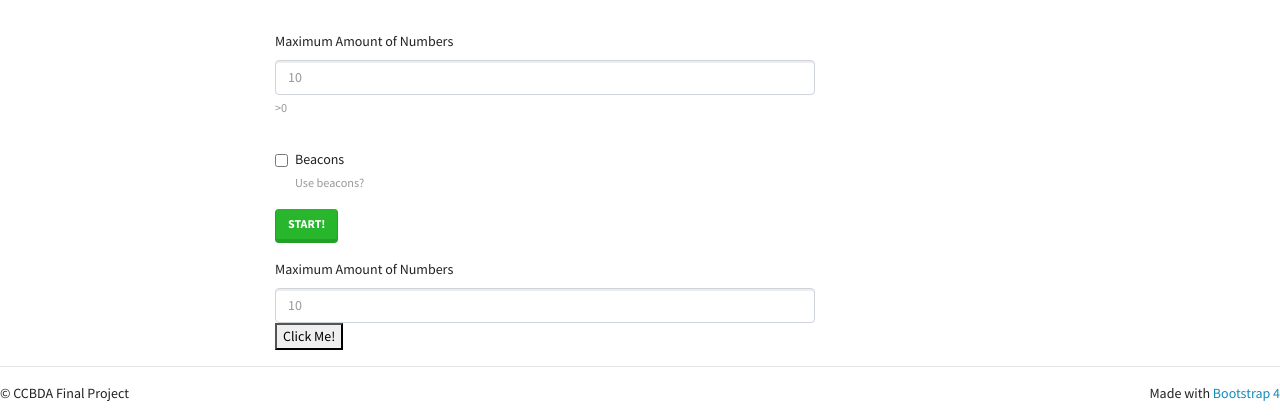
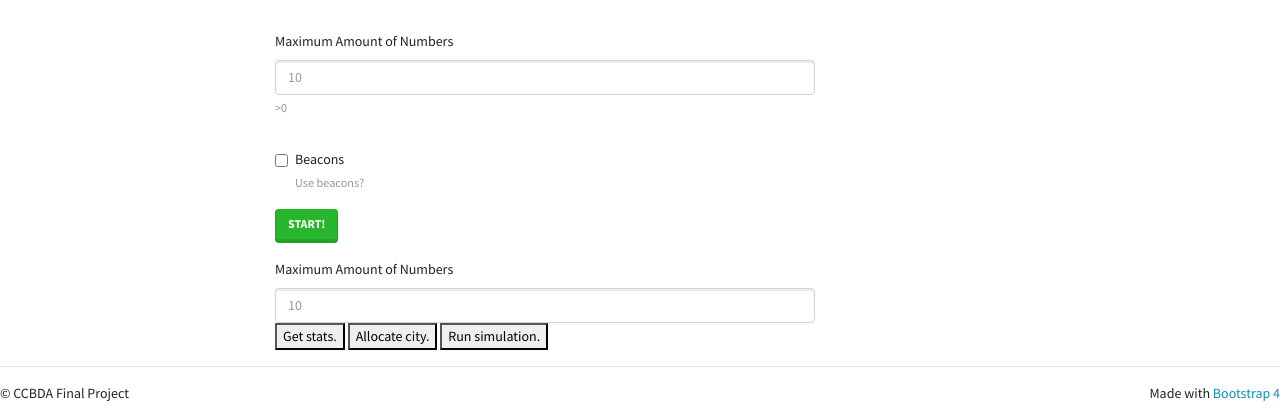
Before and after one commit to borysova/CCBDA-Frontend, a Django app: page / in a window 1280 px wide. Shown: the part 1168-1588 px from the top of the page. Run offline with Django 3.2, Linux system fonts and the light colour scheme; some libraries are stand-ins or nearby versions.

Commit message:
commit_endpoints

```diff
--- a/form/templates/index.html
+++ b/form/templates/index.html
@@ -61,7 +61,9 @@
                            <label for="maxRounds">Maximum Amount of Numbers</label>
                             <input type="number" name="max_rounds" class="form-control" id="test-label" aria-describedby="roundsHelp" placeholder="10" min="0">
                         </form>
-                        <button type="button" type = "submit" form = "test-form" id="test-button">Click Me!</button>
+                        <button type="button" type = "submit"  id="test-button">Get stats.</button>
+                        <button type="button" type = "submit"  id="test-button2">Allocate city.</button>
+                        <button type="button" type = "submit"  id="test-button3">Run simulation.</button>
                     </div>
                 </div></div>
             {% else %}
@@ -115,33 +117,38 @@
 
     }   );*/
 
-  $("#test-button").click(function(){
+    $("#test-button3").click(function(){
             var aux_data = {"individuals": 2000,"incubation": 2,"symptomatic": 4,"immunity": 14,"mortality": 10, "beacons": "True","scale_city": 200,"max_rounds": 1}
+
             jQuery.ajax ({
                 url: "https://860ty33200.execute-api.eu-west-1.amazonaws.com/ccbda/allocate-city",
                 type: "POST",
                 data: JSON.stringify(aux_data),
                 dataType: "json",
                 contentType: "application/json"
-	}).done(function(data){
-	}).fail(function(xhr, error, error2){
-		console.log(error2);
-	})
-    }   );
+	        }).done(function(data){console.log(data)}).fail(function(xhr, error, error2){console.log(error);console.log(error2);})
+    });
 
 
-   /* $("").click(function(){
-        var a = document.getElementById("test-label").value;
-        var input = document.getElementById("test-label").value;
-        var i = Number(input)
-        var dict = {individuals: 2000, incubation: 2, symptomatic: 4, immunity: 14, mortality: 10, beacons: "True",
-            scale_city: 200, max_rounds: 1};
-        var res = JSON.stringify(dict);
-        console.log(res);
-        $.get("https://ehno8ok3r3.execute-api.eu-west-1.amazonaws.com/retrieve_stats?id=1", function(data, status){
+    $("#test-button2").click(function(){
+            var aux_data = {"individuals": 2000,"incubation": 2,"symptomatic": 4,"immunity": 14,"mortality": 10, "beacons": "True","scale_city": 200,"max_rounds": 1}
+
+            jQuery.ajax ({
+                url: "https://860ty33200.execute-api.eu-west-1.amazonaws.com/ccbda/allocate-city",
+                type: "POST",
+                data: JSON.stringify(aux_data),
+                dataType: "json",
+                contentType: "application/json"
+	        }).done(function(data){console.log(data)}).fail(function(xhr, error, error2){console.log(error);console.log(error2);})
+    });
+
+
+    $("#test-button").click(function(){
+
+        $.get("https://860ty33200.execute-api.eu-west-1.amazonaws.com/ccbda/stats?id=1", function(data, status){
             console.log(data)
         });
 
-    }   );*/
+    });
     </script>
 {% endblock %}
```
Lines whose indentation alone changed are shown as unchanged.
